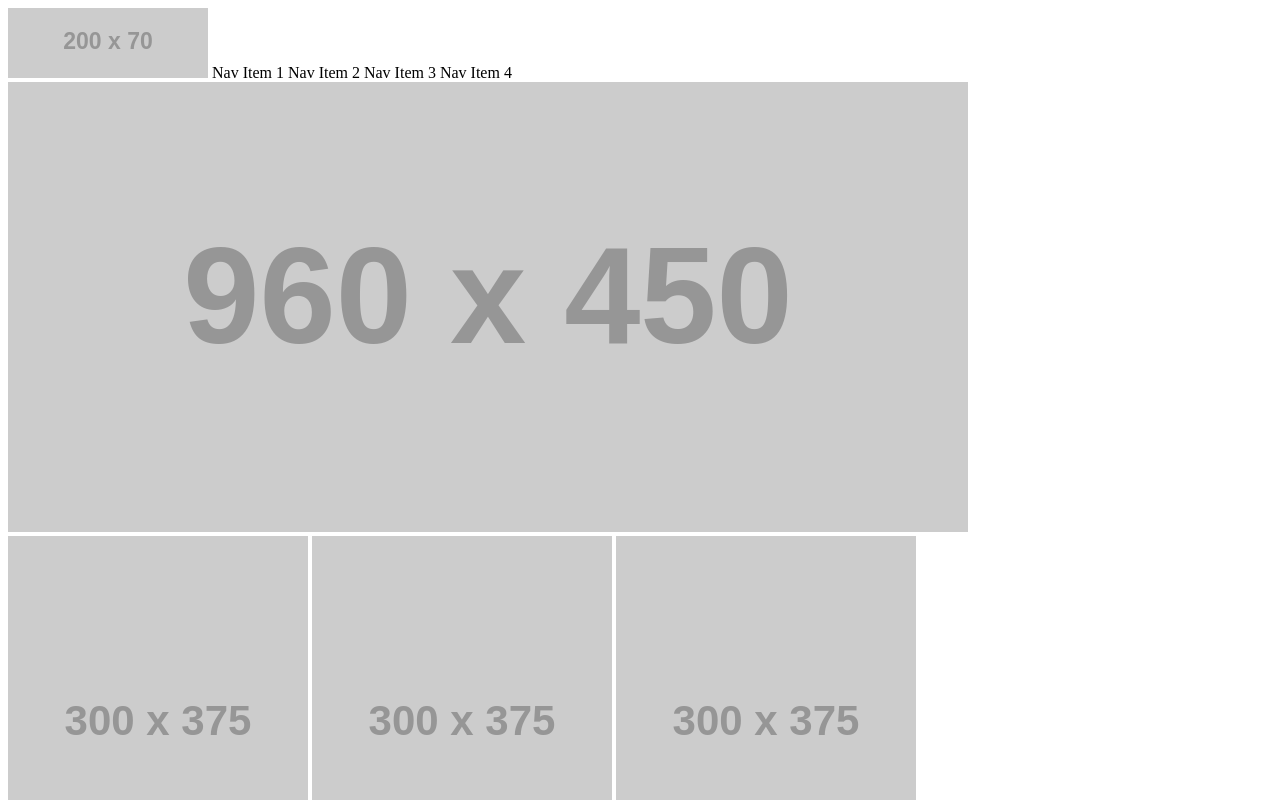
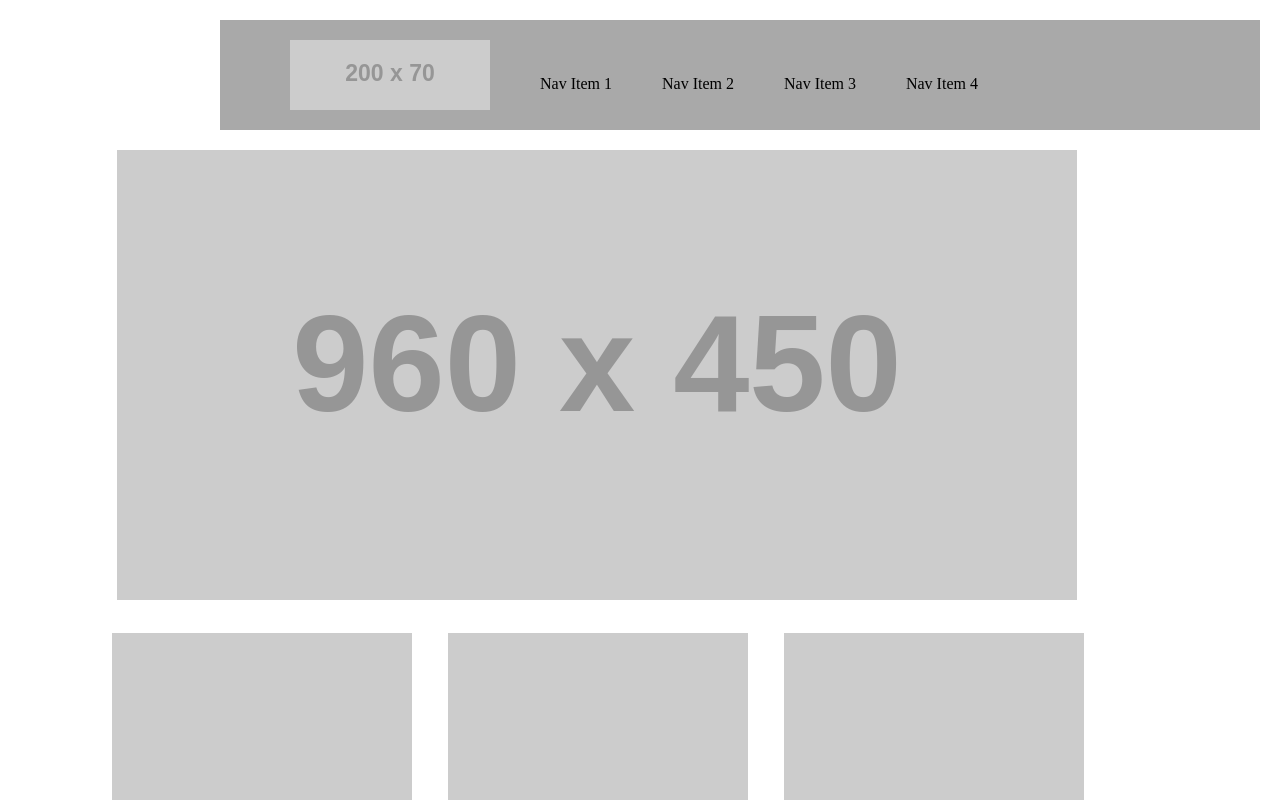
Before and after one commit to Jfras7/wireframe-exercise, a plain HTML site: page index.html in a window 1280 px wide. Shown: the top 800 px of the page. Drawn offline with Linux system fonts and the light colour scheme; placeholder pictures from the web are drawn by us.

Commit message:
updated for lab

```diff
--- a/index.html
+++ b/index.html
@@ -1,35 +1,37 @@
 <!DOCTYPE html>
 <html>
     <head>
+        <link rel="stylesheet" href="reset.css">
         <link rel="stylesheet" href="style.css">
         <title></title>
     </head>
     <body>
         <nav>
-            <img src="https://via.placeholder.com/200x70"/>
-            Nav Item 1
-            Nav Item 2
-            Nav Item 3
-            Nav Item 4
+            <img id="logo" src="https://via.placeholder.com/200x70"/>
+    <ul>
+      <li> Nav Item 1 </li>
+      <li> Nav Item 2 </li>
+      <li> Nav Item 3 </li>
+      <li> Nav Item 4 </li>
+    </ul>
         </nav>
-       <div>
+       <div id="n">
            <img src="https://via.placeholder.com/960x450"/>
         </div>
-        <div>
+        <div id="pic">
         <img src="https://via.placeholder.com/300x375"/>
         <img src="https://via.placeholder.com/300x375"/>
         <img src="https://via.placeholder.com/300x375"/>
         </div>
-        <img src="https://via.placeholder.com/480x400"/>
+    <div id="p">
+       <div id="pi"> <img src="https://via.placeholder.com/480x400"/> </div>
+        <p>
+            There was a predictable (and largely appropriate) amount of ire and outrage when the big advertising push for this year’s Lorax movie got underway. Or, more specifically, when the cross-promotional ad campaigns got underway, including the now-semi-infamous branding of a Mazda SUV as “Lorax Approved!” You have to admit the gall of it is pretty monumental; it’s one thing to hype up biodegradable disposable diapers as having the Lorax’s endorsement, but an SUV? I mean, come ON, people.
+            Of course all of this brouhaha was stirred up before the movie ever came out, because that’s the way Hollywood advertising and synergy and stuff works, so the vast majority of the people raising hue and/or cry hadn’t seen the flick. I took the little guy to see it over the weekend, and I can now say definitively that there’s a lot of revisionism going on in the movie, a lot of which is … provocative.
+        </p>
+        <button>Call to Action</button>
+    </div>
+
     </body>
+    <footer>"        "</footer>
 </html>
-(763 B)
-https://via.placeholder.com/200x70
-
-(4 kB)
-https://via.placeholder.com/960x450
-
-(1 kB)
-https://via.placeholder.com/300x375
-
-(2 kB)
--- /dev/null
+++ b/reset.css
@@ -0,0 +1,48 @@
+/* http://meyerweb.com/eric/tools/css/reset/
+   v2.0 | 20110126
+   License: none (public domain)
+*/
+
+html, body, div, span, applet, object, iframe,
+h1, h2, h3, h4, h5, h6, p, blockquote, pre,
+a, abbr, acronym, address, big, cite, code,
+del, dfn, em, img, ins, kbd, q, s, samp,
+small, strike, strong, sub, sup, tt, var,
+b, u, i, center,
+dl, dt, dd, ol, ul, li,
+fieldset, form, label, legend,
+table, caption, tbody, tfoot, thead, tr, th, td,
+article, aside, canvas, details, embed,
+figure, figcaption, footer, header, hgroup,
+menu, nav, output, ruby, section, summary,
+time, mark, audio, video {
+	margin: 0;
+	padding: 0;
+	border: 0;
+	font-size: 100%;
+	font: inherit;
+	vertical-align: baseline;
+}
+/* HTML5 display-role reset for older browsers */
+article, aside, details, figcaption, figure,
+footer, header, hgroup, menu, nav, section {
+	display: block;
+}
+body {
+	line-height: 1;
+}
+ol, ul {
+	list-style: none;
+}
+blockquote, q {
+	quotes: none;
+}
+blockquote:before, blockquote:after,
+q:before, q:after {
+	content: '';
+	content: none;
+}
+table {
+	border-collapse: collapse;
+	border-spacing: 0;
+}
--- a/style.css
+++ b/style.css
@@ -0,0 +1,72 @@
+nav {
+    background-color: darkgray;
+    padding: 20px;
+    border: 20px;
+    margin: 20px;
+    width: 1000px;
+    align-self: center;
+    display: inline-block;
+}
+#logo {
+float:left;
+margin-left: 50px;
+}
+#n {
+    align-content: center;
+    padding-left: 45px;
+    display: inline-block;
+}
+
+nav ul li {
+    float: left;
+}
+nav ul li:nth-child(1) {
+    margin-right: 50px;
+    margin-left: 50px;
+}
+
+nav ul li:nth-child(2) {
+    margin-right: 50px;
+}
+
+nav ul li:nth-child(3) {
+    margin-right: 50px;
+}
+
+nav ul li {
+    margin-right: 4px;
+    display: inline-block;
+}
+ul {
+    margin-top: 20px;
+}
+#pic {
+    margin-left: 50px;
+    padding: 30px
+}
+p {
+  margin-left: 500px;
+  margin-right: 300px;
+  margin-left: 3px;
+  margin-right: 10px;
+  width: 300px;
+  display: inline-block;
+  margin-bottom: 30px;
+  padding: 30px;
+  margin-top: 10px;
+}
+#pi {
+    /* float:left */
+    display: inline-block;
+}
+#p {
+    margin-left: 80px;
+    position: static;
+
+}
+footer {
+    background-color: darkgrey;
+    height: 150px;
+    width: 1000px;
+    margin-left: 50px
+}
```
Lines whose indentation alone changed are shown as unchanged.
